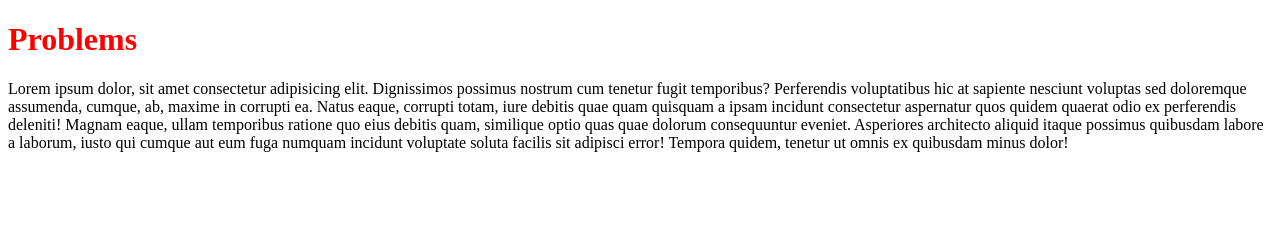
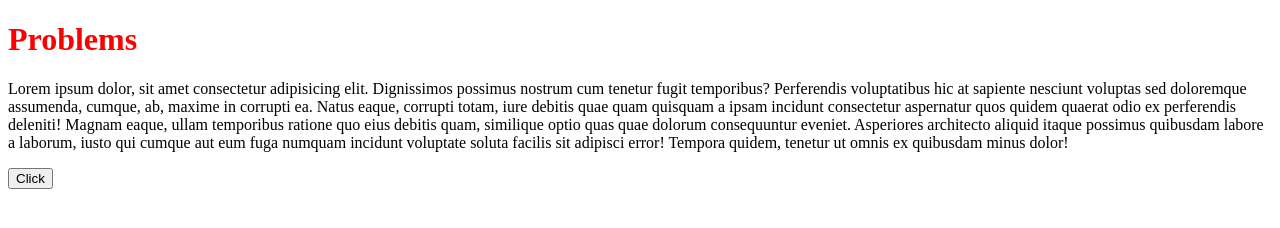
Before and after one commit to abdunnoorfaheem/problems, a plain HTML site: page index.html in a window 1280 px wide. Drawn offline with Linux system fonts and the light colour scheme.

Commit message:
button added

```diff
--- a/index.html
+++ b/index.html
@@ -9,5 +9,8 @@
 <body>
     <h1>Problems</h1>
     <p>Lorem ipsum dolor, sit amet consectetur adipisicing elit. Dignissimos possimus nostrum cum tenetur fugit temporibus? Perferendis voluptatibus hic at sapiente nesciunt voluptas sed doloremque assumenda, cumque, ab, maxime in corrupti ea. Natus eaque, corrupti totam, iure debitis quae quam quisquam a ipsam incidunt consectetur aspernatur quos quidem quaerat odio ex perferendis deleniti! Magnam eaque, ullam temporibus ratione quo eius debitis quam, similique optio quas quae dolorum consequuntur eveniet. Asperiores architecto aliquid itaque possimus quibusdam labore a laborum, iusto qui cumque aut eum fuga numquam incidunt voluptate soluta facilis sit adipisci error! Tempora quidem, tenetur ut omnis ex quibusdam minus dolor!</p>
+    <div class="btn">
+        <button>Click</button>
+    </div>
 </body>
 </html>
```
